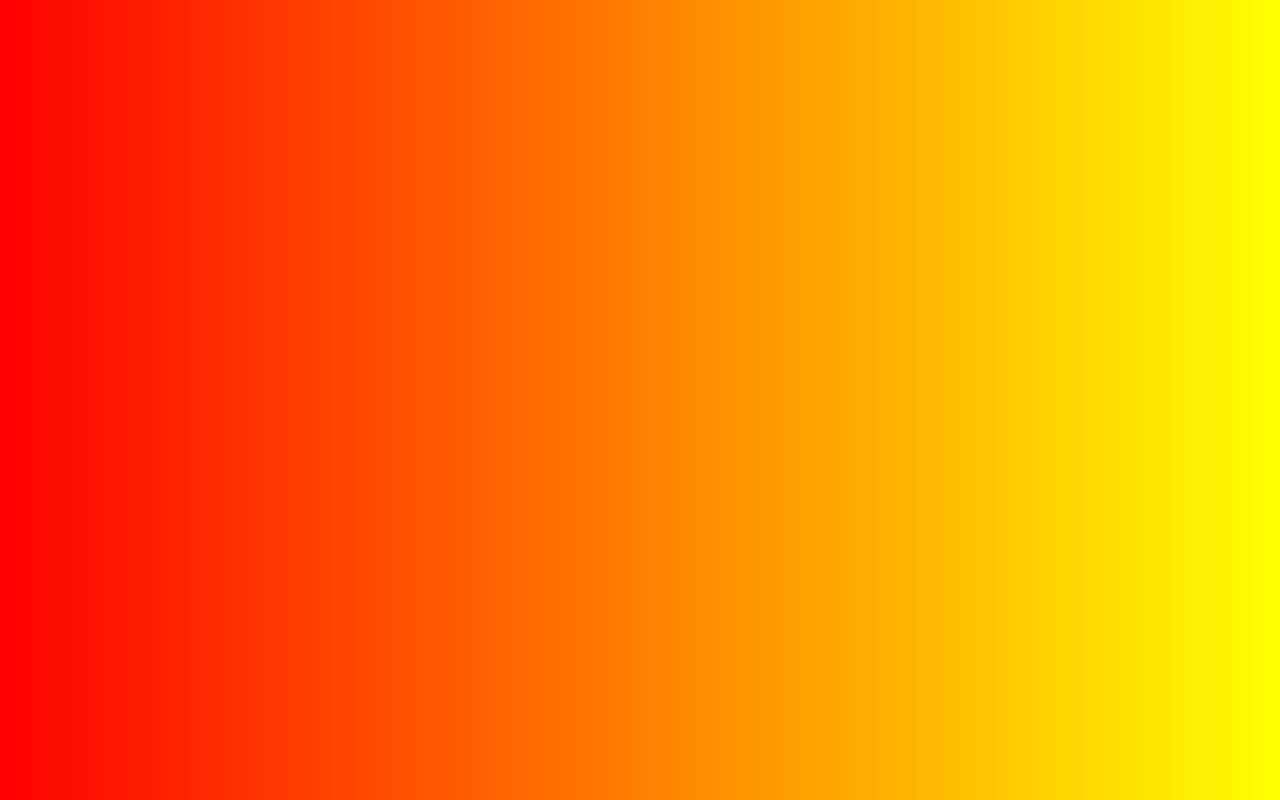
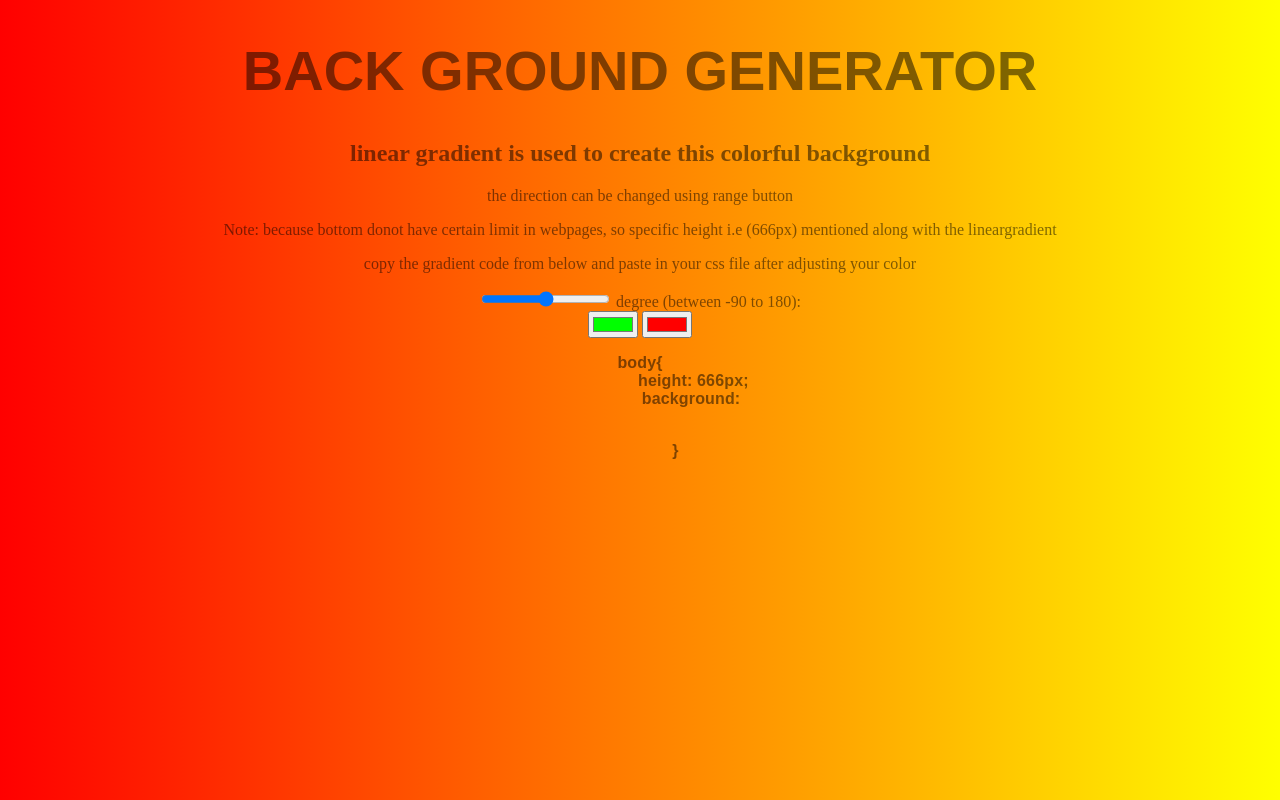
Before and after one commit to nagarjuna0629/background_generator, a plain HTML site: page index.html in a window 1280 px wide. Drawn offline with Linux system fonts and the light colour scheme.

Commit message:
completed project

```diff
--- a/index.html
+++ b/index.html
@@ -4,6 +4,24 @@
 	<link rel="stylesheet" type="text/css" href="style.css">
 </head>
 <body id="gradient">
+	<h1>Back ground generator</h1>
+	<h2>linear gradient is used to create this colorful background</h2>
+	<p>the direction can be changed using range button</P>
 
+		<p> Note: because bottom donot have certain limit in webpages, so specific height i.e (666px) mentioned along with the lineargradient</p>
+		<p>copy the gradient code from below and paste in your css file after adjusting your color</p>
+
+		<pre></pre>
+		 <input type="range" id="deg" name="degree" min="-90" max="181">
+		 <label for="vol">degree (between -90 to 180):</label><br>
+
+		<input class="color1" type="color" name="color1" value="#00ff00">
+ 	 	<input class="color2" type="color" name="color2" value="#ff0000">
+		<pre>body{
+			height: 666px;
+			background: <h3></h3>
+		}
+		</pre>
+		<script type="text/javascript" src="script.js"></script>
 </body>
 </html>
--- /dev/null
+++ b/script.js
@@ -0,0 +1,16 @@
+var css = document.querySelector("h3");
+var deg= document.getElementById("deg");
+var color1 = document.querySelector(".color1");
+var color2 = document.querySelector(".color2");
+var body = document.getElementById("gradient");
+
+function setGradient()
+{
+	body.style.background = "linear-gradient("+deg.value+"deg,"+ color1.value +", "+ color2.value +")";
+	console.log(deg.value);
+	css.textContent = body.style.background + ";";
+}
+
+color1.addEventListener("input", setGradient);
+color2.addEventListener("input", setGradient);
+deg.addEventListener("input", setGradient);
--- a/style.css
+++ b/style.css
@@ -1,4 +1,25 @@
+
 body {
-
+	font: 'Raleway', sans-serif;
+    color: rgba(0,0,0,.5);
+    text-align: center;
+    height :666px;
 	background: linear-gradient(to right, red , yellow); /* Standard syntax */
 }
+
+h1 {
+	text-transform: uppercase;
+    font: 600 3.5em 'Raleway', sans-serif;
+    color: rgba(0,0,0,.5);
+    text-align: center;
+    width: 100%;
+}
+
+h3,pre {
+	font: 900 1em 'Raleway', sans-serif;
+    color: rgba(0,0,0,.5);
+    text-align: center;
+    text-transform: none;
+    letter-spacing: 0.01em;
+
+}
```
